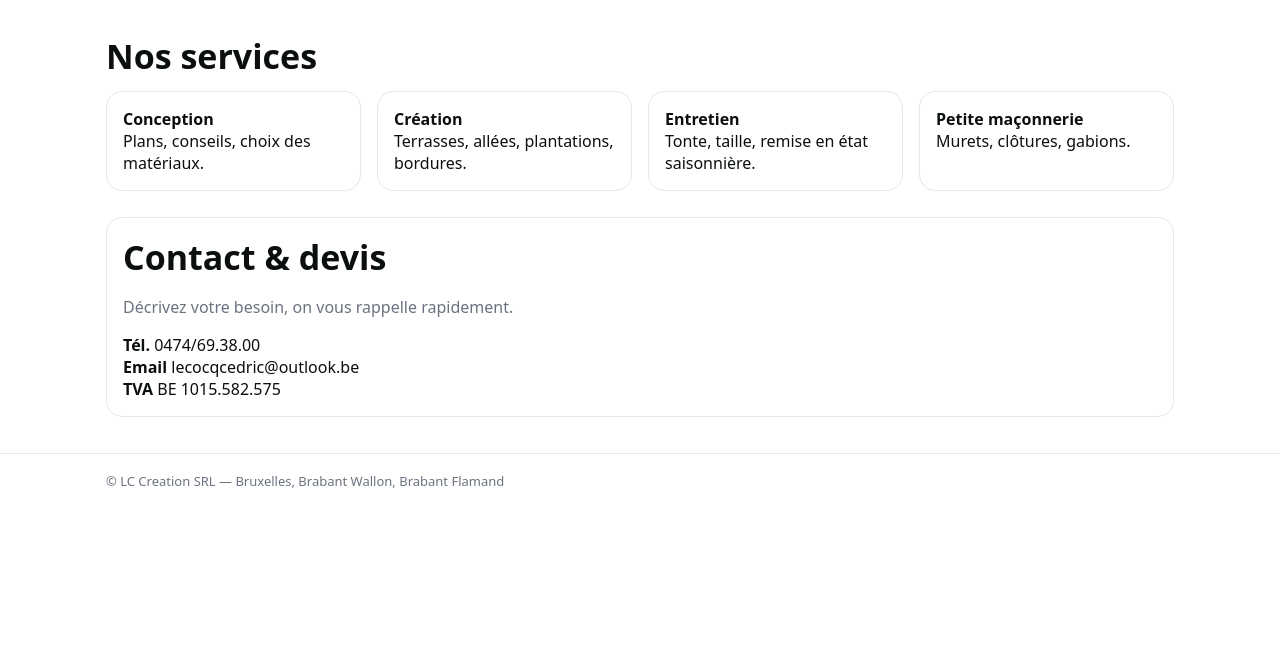
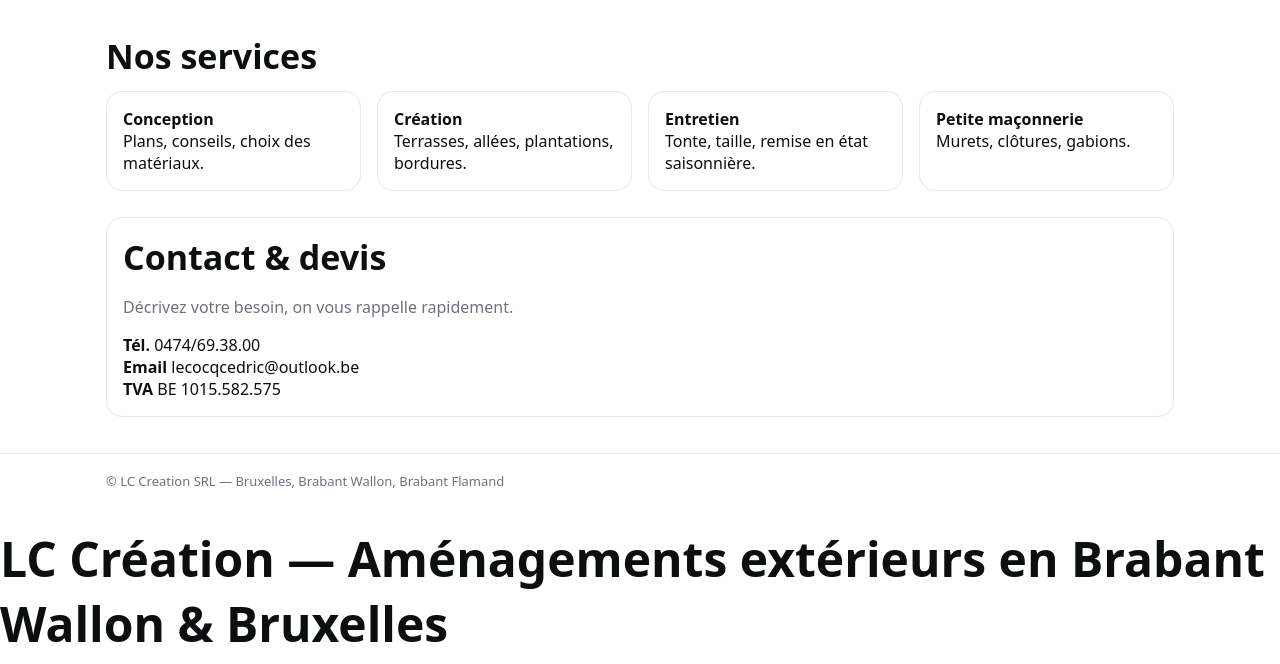
Before and after one commit to lccreation22/lc-creation-site22, a plain HTML site: page index.html in a window 1280 px wide. Shown: the part 808-1472 px from the top of the page. Before the commit the page ends 1316 px from the top, so only its background shows below. Drawn offline with Linux system fonts and the light colour scheme.

Commit message:
Update index.html

```diff
--- a/index.html
+++ b/index.html
@@ -106,3 +106,6 @@
 </script>
 </body>
 </html>
+<title>Paysagiste Brabant Wallon — LC Création | Aménagements extérieurs</title>
+<meta name="description" content="LC Création SRL, paysagiste en Brabant Wallon et Bruxelles : pavage, terrasses, allées, plantations, entretien de jardin. Devis gratuit et rapide.">
+<h1>LC Création — Aménagements extérieurs en Brabant Wallon & Bruxelles</h1>
```
